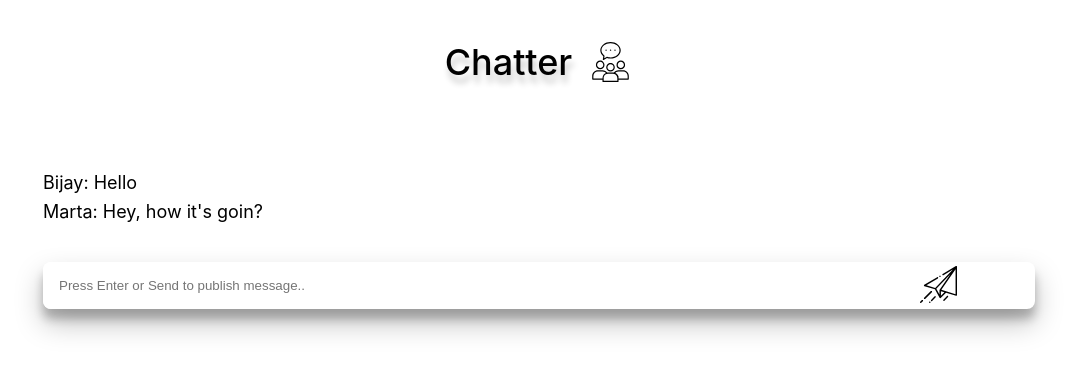
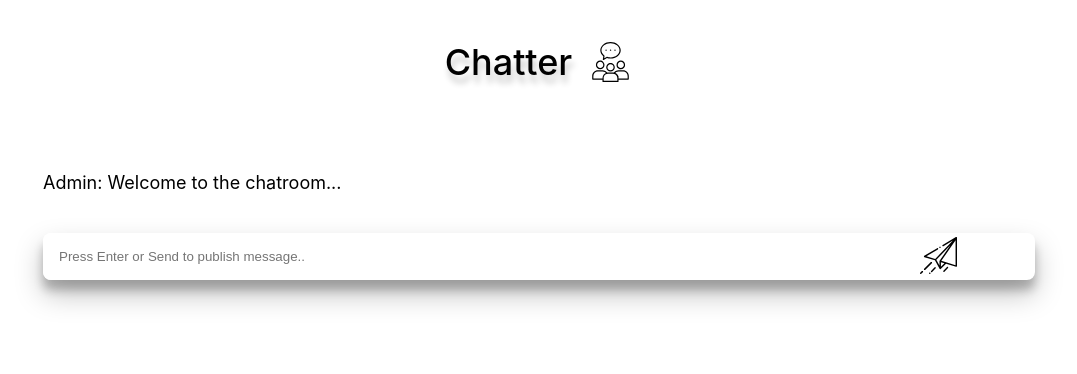
Before and after one commit to bijay007/chat_app, a React (Create React App) app in the folder chat_client/: page / in a window 1280 px wide. Both pictures are taken after typing "Sample" into the empty fields and a click on the button "Join chatroom". Shown: the top 374 px of the page, without its empty margins (101-1178 px from the left). Built offline with nearby package versions, Linux system fonts and the light colour scheme; what apollo-link-ws would draw is missing.

Commit message:
Send chat mutation to the server

```diff
--- a/chat_client/src/components/ChatRoom/ChatScreen.js
+++ b/chat_client/src/components/ChatRoom/ChatScreen.js
@@ -2,7 +2,7 @@ import React from 'react';
 import styled from 'styled-components';
 // Apollo
 import { ApolloConsumer } from 'react-apollo';
-import {GET_CHATS_QUERY} from 'data/queries';
+import { GET_CHATS_QUERY } from 'data/queries';
 // Components
 import ChatBlock from './ChatBlock';
 import NewMessage from './NewMessage';
@@ -14,38 +14,34 @@ const Wrapper = styled.section`
   width: 100%;
 `
 
-const ChatScreen = () => (
+const ChatScreen = props => (
   <ApolloConsumer>
     {
       apolloClient => {
-/*         try {
+        const { currentUser } = props;
+        try {
           apolloClient.readQuery({ query: GET_CHATS_QUERY });
         } catch (e) {
-          console.log(e)
           apolloClient.writeQuery({
             query: GET_CHATS_QUERY,
             data: {
               getChats: [{
                 __typename: 'Chat',
-                id: '',
-                sender: '',
-                message: ''
+                id: Date.now(),
+                sender: 'Admin',
+                message: 'Welcome to the chatroom...'
               }]
             }
           });
-        } */
+        }
         console.log('Apollo client: ', apolloClient);
-        //console.log('chatlist', apolloClient.readQuery({query: GET_CHATS_QUERY}));
-        let chatlist = [
-          {id: '1', sender: 'bijay', message: 'Hello'},
-          {id: '2', sender: 'marta', message: 'Hey, how it\'s goin?'},
-        ]
+        let chatlist = apolloClient.readQuery({query: GET_CHATS_QUERY})
         return (
           <Wrapper>
             {
-              chatlist.map((chat, index) => <ChatBlock id={index} chat={chat} />)
+              chatlist.getChats.map((chat, index) => <ChatBlock key={index + Math.random()} chat={chat} />)
             }
-            <NewMessage />
+            <NewMessage currentUser={currentUser}/>
           </Wrapper>
         )
       }
--- a/chat_client/src/components/ChatRoom/NewMessage.js
+++ b/chat_client/src/components/ChatRoom/NewMessage.js
@@ -1,6 +1,8 @@
-import React from 'react';
+import React, { useState } from 'react';
+import { ApolloConsumer } from 'react-apollo';
 import styled from 'styled-components';
-import icon from 'assests/send-icon.svg'
+import icon from 'assests/send-icon.svg';
+import { SEND_MESSAGE_MUTATION } from 'data/mutations';
 
 const MessageBox = styled.footer`
   display: flex;
@@ -29,18 +31,36 @@ const Icon = styled.img`
   width: inherit;
 `
 
-class NewMessage extends React.Component {
-  render() {
-    console.log(icon)
+const NewMessage = props => {
+  const { currentUser } = props;
+  const [message, extractMessage] = useState('');
+  const sendMessage =  async function (message, apolloClient) {
+    console.log('Message by user ', currentUser, ' was ', message);
+    await apolloClient.mutate({
+      mutation: SEND_MESSAGE_MUTATION,
+      variables: {
+        sender: currentUser,
+        message: message
+      }
+    })
+  }
   return (
+    <ApolloConsumer>
+      {
+        apolloClient => (
           <MessageBox>
-        <Input placeholder={'Press Enter or Send to publish message..'} />
-        <Button>
+            <Input
+              placeholder={'Press Enter or Send to publish message..'}
+              onChange={e => extractMessage(e.target.value)}
+            />
+            <Button onClick={() => sendMessage(message, apolloClient)}>
               <Icon src={icon} /> {/* Icon made by Freepik from www.flaticon.com */}
             </Button>
           </MessageBox>
         )
       }
+    </ApolloConsumer>
+  )
 }
 
 export default NewMessage;
--- a/chat_client/src/components/Form/Form.js
+++ b/chat_client/src/components/Form/Form.js
@@ -40,16 +40,13 @@ const Button = styled.button`
 const Form = () => {
   const [userName, addUser] = useState('');
   const [userLogged, setLogged] = useState(false)
-  const enterChatroom = userName => {
-    setLogged(userName !== '');
-    console.log('Open chatroom with user: ', userName)
-  }
+  const enterChatroom = userName => setLogged(userName !== '')
   const handleSumbit = e => e.preventDefault();
   return (
     <Wrapper onSubmit={handleSumbit}>
     {
       userLogged
-      ? <ChatScreen />
+      ? <ChatScreen currentUser={userName}/>
       : (
         <>
           <UserName
--- a/chat_client/src/config/apolloConfig.js
+++ b/chat_client/src/config/apolloConfig.js
@@ -6,8 +6,8 @@ import { WebSocketLink } from 'apollo-link-ws'
 import { getMainDefinition } from 'apollo-utilities'
 
 const httpLink = new HttpLink({
-	uri: `https://${url.ip.http}:${url.port.http}`,
-	credentials: 'same-origin',
+  uri: `http://${url.ip.http}:${url.port.http}`,
+  credentials: 'same-origin',
 })
 
 const wsLink = new WebSocketLink({
--- a/chat_client/src/data/mutations.js
+++ b/chat_client/src/data/mutations.js
@@ -1 +1,13 @@
-// All mutations made in frontend
+import gql from 'graphql-tag';
+
+export const SEND_MESSAGE_MUTATION = gql`
+  mutation SendMessageMutation($sender: String!, $message: String!) {
+    sendMessage(
+      sender: $sender,
+      message: $message
+    ) {
+      sender
+      message
+    }
+  }
+`;
```
Lines whose indentation alone changed are shown as unchanged.
